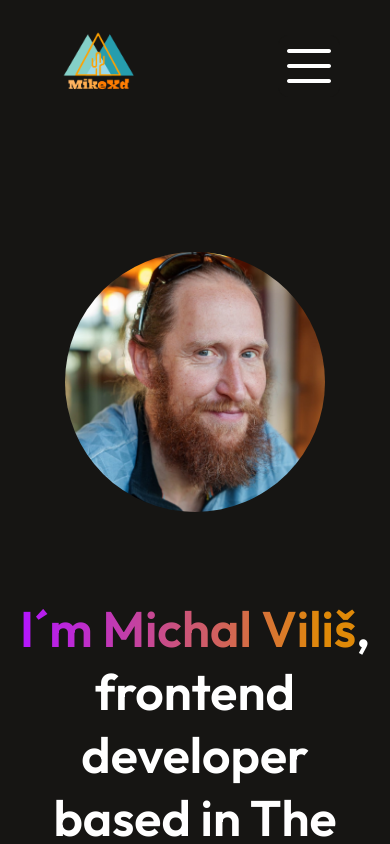
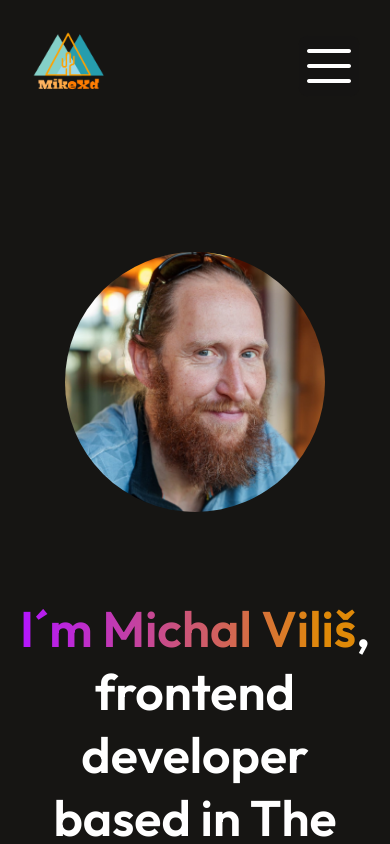
Before and after one commit to MikeXXd/MyPortfolio24, a React (Vite) app: page / in a window 390 px wide. Shown: the top 844 px of the page. Built offline with nearby package versions, Linux system fonts and the light colour scheme.

Commit message:
update navBar

```diff
--- a/package.json
+++ b/package.json
@@ -7,7 +7,8 @@
     "dev": "vite",
     "build": "tsc && vite build",
     "lint": "eslint . --ext ts,tsx --report-unused-disable-directives --max-warnings 0",
-    "preview": "vite preview"
+    "preview": "vite preview",
+    "format": "prettier . --write"
   },
   "dependencies": {
     "react": "^18.2.0",
--- a/src/components/Navbar/Navbar.css
+++ b/src/components/Navbar/Navbar.css
@@ -49,7 +49,8 @@
   display: none;
 }
 
-@media (max-width: 768px) {
+/* ---Media------------------------------------ */
+@media (max-width: 1080px) {
   .navbar {
     margin: 20px 50px;
   }
@@ -58,10 +59,9 @@
   }
   .nav-mob-open {
     display: block;
-    position: fixed;
-    right: 50px;
-    background-color: #161513;
-
+    position: relative;
+    right: 10px;
+    background-color: rgb(22, 21, 19, 0.8);
     border: 1px solid #161513;
     border-radius: 10px;
     padding: 5px;
@@ -73,6 +73,7 @@
     top: 30px;
     left: 290px;
     width: 30px;
+    cursor: pointer;
   }
   .nav-menu {
     position: fixed;
@@ -94,3 +95,9 @@
     gap: 20px;
   }
 }
+
+@media (max-width: 1440px) {
+  .navbar {
+    margin: 20px;
+  }
+}
--- a/src/components/Navbar/Navbar.tsx
+++ b/src/components/Navbar/Navbar.tsx
@@ -1,6 +1,7 @@
+/* eslint-disable react-hooks/exhaustive-deps */
 import "./Navbar.css";
 import logo from "../../assets/logo_mikexd.png";
-import { useRef, useState } from "react";
+import { useEffect, useRef, useState } from "react";
 import underline from "../../assets/theme_pattern.png";
 import AnchorLink from "react-anchor-link-smooth-scroll";
 import menu_open from "../../assets/icons8-menu-50.png";
@@ -10,18 +11,33 @@ const NavBar = () => {
   const [menu, setMenu] = useState("home");
   const menuRef = useRef<HTMLUListElement>(null);
 
-  const openMenu = () => {
+  useEffect(() => {
+    closeMenu();
+  }, [menu]);
+
+  useEffect(() => {
+    if (menu !== "home") {
+      window.addEventListener("scroll", () => {
+        if (window.scrollY <= 50) {
+          setMenu("home");
+        }
+      });
+    }
+  }, [menu]);
+
+  function openMenu() {
     if (menuRef.current !== null) {
       menuRef.current.style.right = "0";
     }
     return;
-  };
-  const closeMenu = () => {
+  }
+
+  function closeMenu() {
     if (menuRef.current !== null) {
       menuRef.current.style.right = "-350px";
     }
     return;
-  };
+  }
 
   return (
     <div id="home" className="navbar">
```
Also changed, not shown: .prettierrc.json (added).
